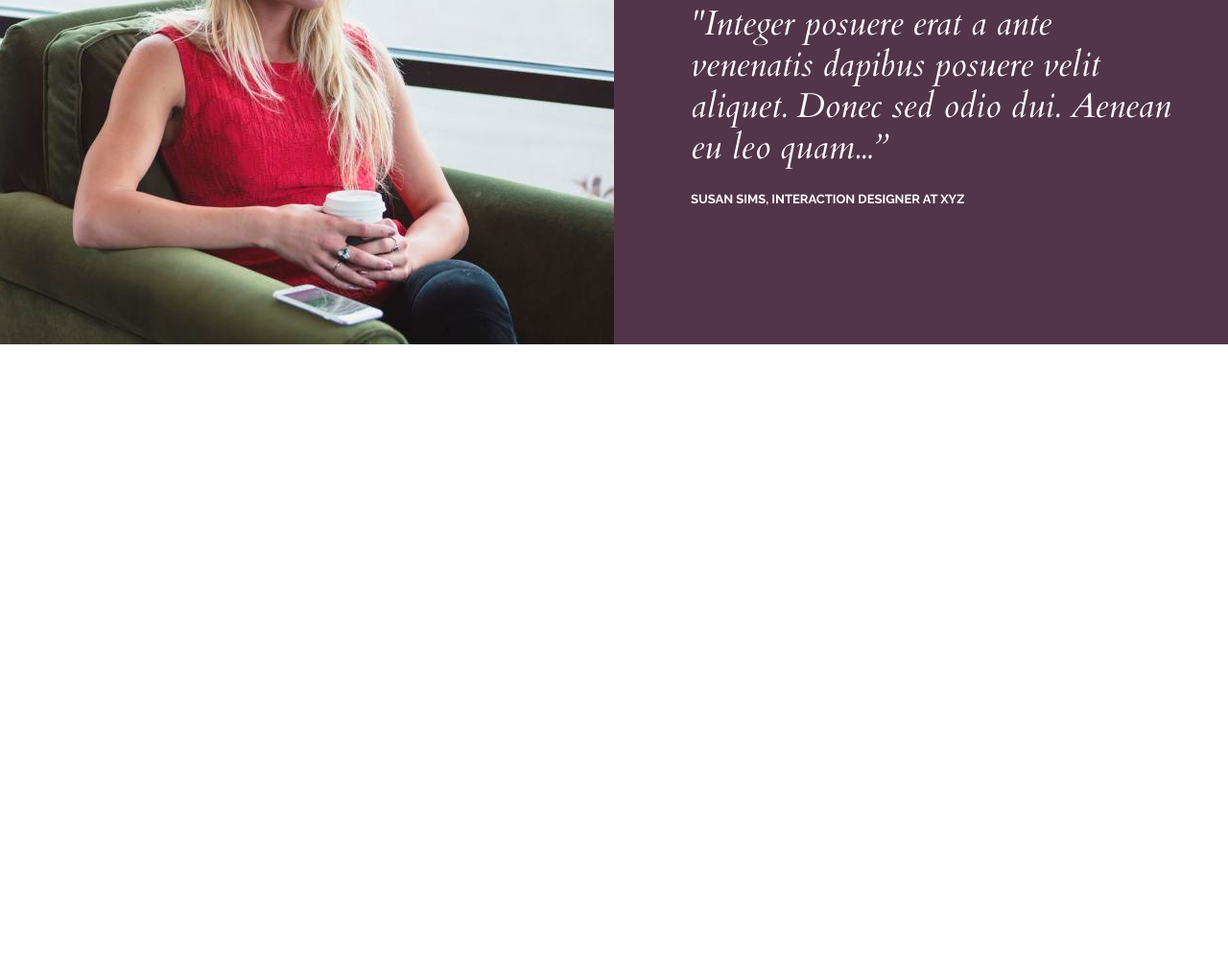
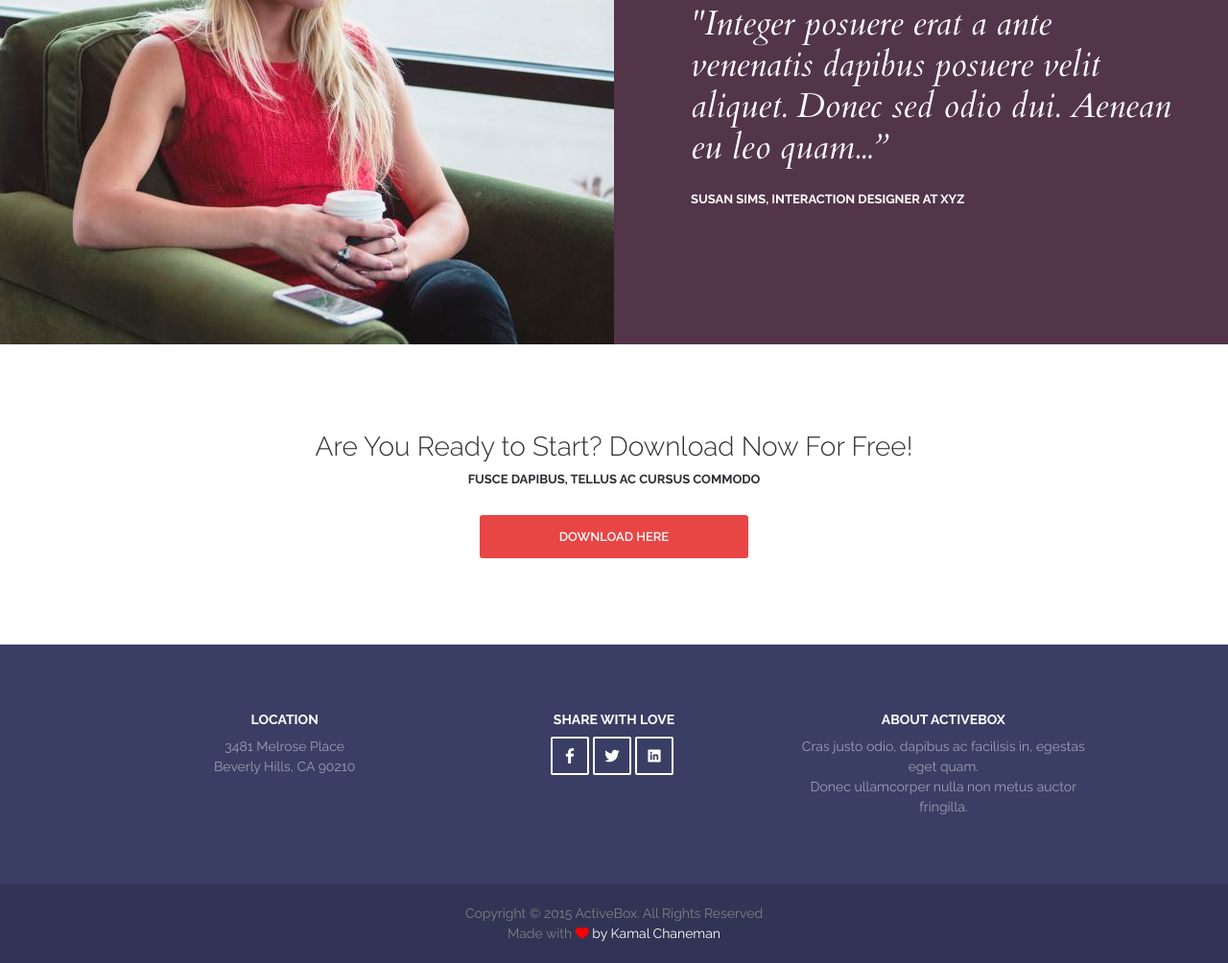
Before and after one commit to Roman15122022/ActiveBox1, a plain HTML site: page index.html in a window 1280 px wide. Shown: the part 3068-4072 px from the top of the page at 96% size. Before the commit the page ends 3427 px from the top, so only its background shows below. Drawn offline with nearby package versions, Linux system fonts and the light colour scheme.

Commit message:
lesson 4

```diff
--- a/assets/css/style.css
+++ b/assets/css/style.css
@@ -115,6 +115,7 @@ p{
     border-radius: 3px;
     font-family: 'Raleway', sans-serif;
     transition: background-color .1s linear;
+    text-align: center;
 }
 .btn--red{
     background-color: #e84545;
@@ -123,6 +124,9 @@ p{
 }
 .btn--red:hover{
     background-color: #af3232;
+}
+.btn--long{
+    min-width: 280px;
 }
 /*FEATURES
 -------------------------------------*/
@@ -250,7 +254,9 @@ p{
 --------------------------------------*/
 .social{
     display: flex;
-
+}
+.social--footer{
+    justify-content: center;
 }
 .social__item{
     display: flex;
@@ -276,6 +282,19 @@ p{
     display: block;
     height: 18px;
     transition: fill .2s linear;
+}
+.social--footer .social__item{
+    background-color:transparent;
+    border-width: 2px;
+    border-color: white ;
+    border-radius: 2px;
+}
+
+.social--footer .social__item:hover{
+    background-color: white;
+}
+.social--footer .social__icon{
+    fill: white;
 }
 /*REVIEWS
 --------------------------------------------*/
@@ -321,3 +340,71 @@ p{
     font-weight: 700;
     font-size: 13px;
 }
+/*DOWNLOAD
+------------------------------------------*/
+.download{
+    margin: 90px 0;
+    text-align: center;
+}
+.download__title{
+    font-size: 28px;
+    color: #2d3033;
+    font-weight: 300;
+    margin-bottom: 10px;
+}
+.download__text{
+    text-transform: uppercase;
+    font-size: 13px;
+    font-weight: 700;
+    color: #2d3033;
+    margin-bottom: 30px;
+}
+/*FOOTER*/
+.footer{
+
+    background-color: #3a3e64;
+}
+.footer__inner{
+    padding: 70px;
+    display: flex;
+    flex-wrap: wrap;
+}
+.footer__block{
+    width: 33.33333%;
+    text-align: center;
+    padding: 0 15px;
+
+}
+.footer__title{
+    text-transform: uppercase;
+    color: white;
+    font-weight: 700;
+    font-size: 14px;
+    margin-bottom: 10px;
+}
+.footer__address{
+    color: rgba(255,255,255,.5);
+    font-style: normal;
+    font-size: 14px;
+    line-height: 1.5;
+
+}
+
+/*Copyright
+------------------------------------------------*/
+.copyright{
+    background-color: #313454;
+    padding: 20px 0;
+}
+.copyright__text{
+    text-align: center;
+    font-size: 14px;
+    color: #808080;
+    line-height: 1.5;
+}
+.copyright__text span{
+    color: white;
+}
+/*.fa-solid .fa-heart{
+    background-color: red;
+}*/
--- a/index.html
+++ b/index.html
@@ -3,7 +3,8 @@
     <head>
     <link rel="stylesheet" href="assets/css/style.css">
     <meta charset="UTF-8">
-        <link rel="preconnect" href="https://fonts.googleapis.com"><link rel="preconnect" href="https://fonts.gstatic.com" crossorigin><link href="https://fonts.googleapis.com/css2?family=Cardo:ital@1&family=Open+Sans:wght@700&family=Raleway:wght@400;600;700&display=swap" rel="stylesheet">
+        <script src="https://kit.fontawesome.com/706ab81ed5.js" crossorigin="anonymous"></script>
+        <link rel="preconnect" href="https://fonts.googleapis.com"><link rel="preconnect" href="https://fonts.gstatic.com" crossorigin><link href="https://fonts.googleapis.com/css2?family=Cardo:ital@1&family=Open+Sans:wght@700&family=Raleway:wght@300;400;600;700&display=swap" rel="stylesheet">
     <title>ActiveBox</title>
 </head>
 <body>
@@ -282,6 +283,69 @@
         </div><!--container-->
     </div><!--reviews-->
 
+    <!--Download-->
+    <div class="download">
+        <div class="container">
+            <h3 class="download__title">Are You Ready to Start? Download Now For Free!</h3>
+            <div class="download__text"><p>Fusce dapibus, tellus ac cursus commodo</p></div>
+            <a class="btn btn--red btn--long" href="#" target="_blank">download here</a>
+        </div>
+    </div>
+
+    <!--Footer-->
+    <footer class="footer">
+        <div class="container">
+
+            <div class="footer__inner">
+                <div class="footer__block">
+                    <h4 class="footer__title">location</h4>
+                    <address class="footer__address">
+                        <div>3481 Melrose Place</div>
+                        <div>Beverly Hills, CA 90210</div>
+                    </address>
+                </div>
+                <div class="footer__block">
+                    <h4 class="footer__title">share with love</h4>
+                    <div class="social social--footer">
+                        <a class="social__item" href="#" target="_blank">
+                            <svg class="social__icon">
+                                <use xlink:href="#facebook"></use>
+                            </svg>
+                        </a>
+                        <a class="social__item" href="#" target="_blank">
+                            <svg class="social__icon">
+                                <use xlink:href="#twitter"></use>
+                            </svg>
+                        </a>
+                        <a class="social__item" href="#" target="_blank">
+                            <svg class="social__icon">
+                                <use xlink:href="#linked"></use>
+                            </svg>
+                        </a>
+
+                    </div>
+                </div>
+                <div class="footer__block">
+                    <h4 class="footer__title">about activebox</h4>
+                    <address class="footer__address">
+                        <div>Cras justo odio, dapibus ac facilisis in, egestas eget quam.</div>
+                        <div> Donec ullamcorper nulla non metus auctor fringilla.</div>
+                    </address>
+                </div>
+            </div> <!--footer__inner-->
+
+        </div><!--container-->
+
+        <div class="copyright">
+            <div class="container">
+                <div class="copyright__text">
+                    <div>Copyright © 2015 ActiveBox. All Rights Reserved</div>
+                    <div>Made with  <span> <i style="color: red" class="fa-solid fa-heart"></i> by Kamal Chaneman</span></div>
+                </div>
+            </div>
+        </div>
+    </footer>
+
 </body>
 
 </html>
```
